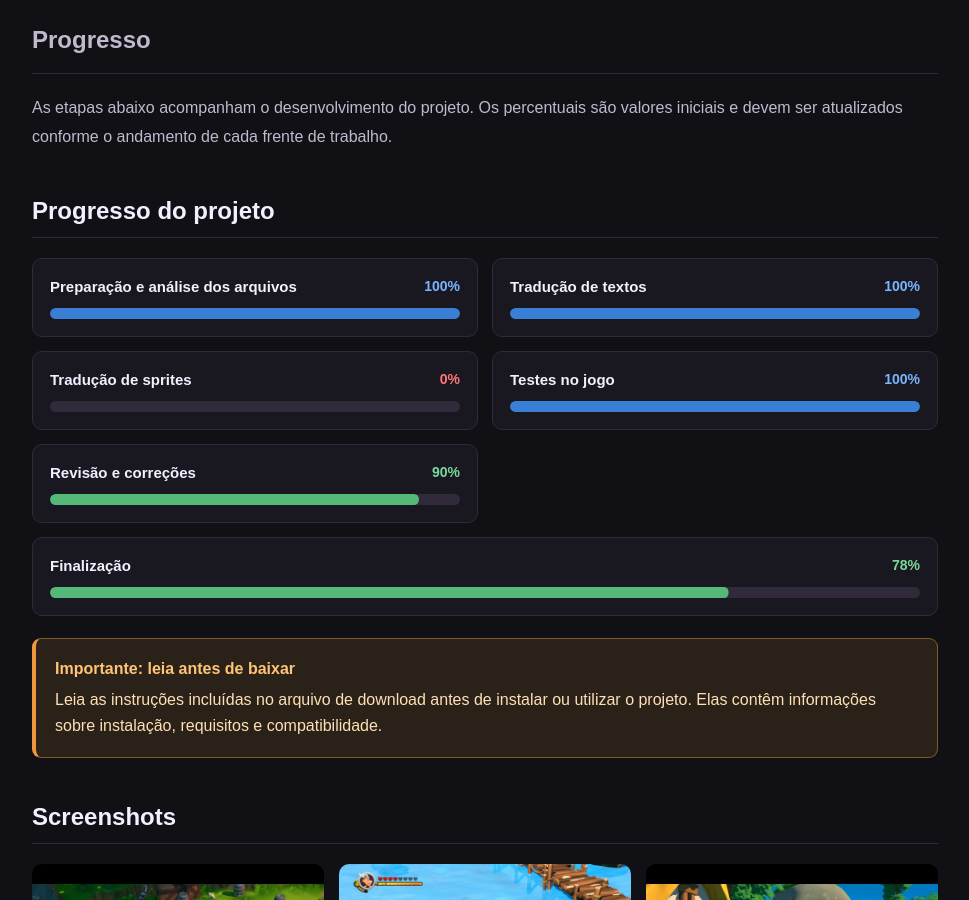
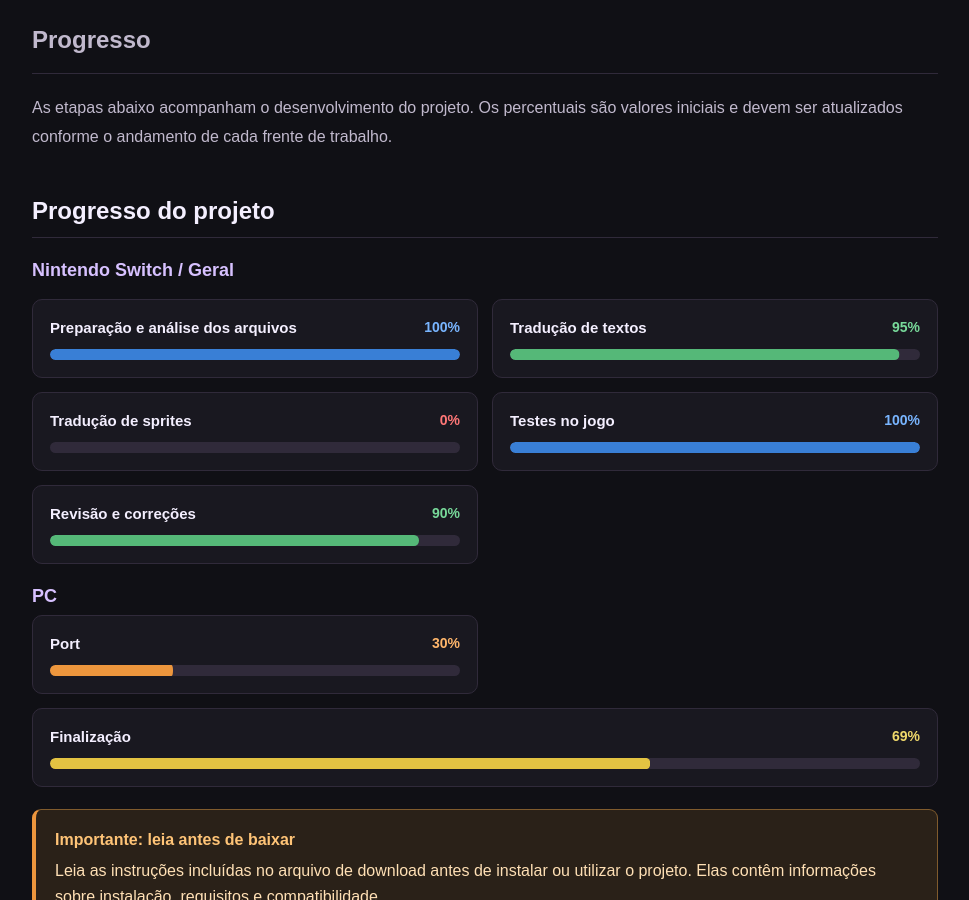
Before and after one commit to TemplarioK1/covil-secreto, a Jekyll site: the page built from _projetos/asterix-xxl3-switch-port-pc.md, in a window 1280 px wide and 900 px high, scrolled down 1254 px. Shown: the whole window, without its empty margins (155-1124 px from the left). Built offline with Jekyll 4.4.1, drawn with Linux system fonts in a browser that asks for light colours.

Commit message:
Atualiza projeto pelo painel administrativo

```diff
--- a/_projetos/asterix-xxl3-switch-port-pc.md
+++ b/_projetos/asterix-xxl3-switch-port-pc.md
@@ -20,7 +20,7 @@ progress_stages:
   - name: Preparação e análise dos arquivos
     percentage: 100
   - name: Tradução de textos
-    percentage: 100
+    percentage: 95
   - name: Tradução de sprites
     percentage: 0
   - name: Testes no jogo
@@ -31,17 +31,22 @@ game_developer: OSome Studio
 game_publisher: Microids
 game_release_year: "2019"
 game_genre: Aventura e beat 'em up
-game_synopsis: Asterix e Obelix embarcam em uma aventura para desvendar o
-  mistério do Menir de Cristal. Explore diferentes regiões do Império Romano,
-  enfrente inimigos, complete missões secundárias e use as várias formas do
-  menir — pedra, gelo, fogo e ímã — para superar desafios.
+game_synopsis: >-
+  Asterix e Obelix embarcam em uma aventura para desvendar o mistério do Menir de Cristal. Explore diferentes
+  regiões do Império Romano, enfrente inimigos, complete missões secundárias e use as várias formas do menir —
+  pedra, gelo, fogo e ímã — para superar desafios.
 game_multiplayer: Sim
 game_local_multiplayer: Sim
 game_online_multiplayer: Não
 game_players: 1–2 jogadores (cooperativo local)
-game_multiplayer_details: Modo cooperativo para dois jogadores no mesmo
-  console/tela. Não possui multiplayer online.
+game_multiplayer_details: Modo cooperativo para dois jogadores no mesmo console/tela. Não possui multiplayer online.
+progress_platform_groups:
+  - platform: PC
+    stages:
+      - name: Port
+        percentage: 30
 ---
+
 ## Sobre o projeto
 
 Este projeto reúne o trabalho de **Asterix & Obelix XXL 3 - The Crystal Menhir** para duas plataformas: a tradução para **Nintendo Switch** e o desenvolvimento de um **port para PC**.
```
Also changed, not shown: other parts of _projetos/asterix-xxl3-switch-port-pc.md (+1 -1 lines).
